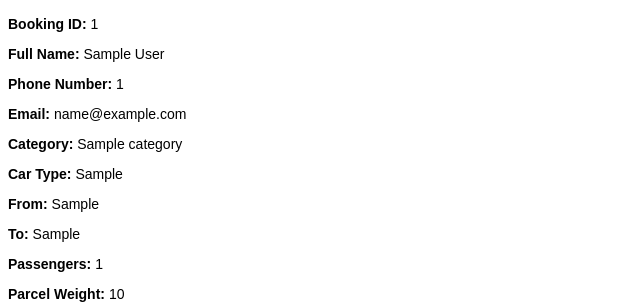
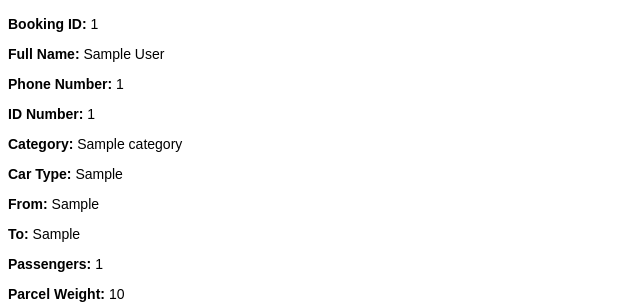
Before and after one commit to Ruto7708/pronghorns-travels, a Django app: template booking/templates/receipt_template.html in a window 1280 px wide. Shown: the part 176-482 px from the top of the page, without its empty margins (0-640 px from the left). Run offline with Django 5.2, Linux system fonts and the light colour scheme; the template is opened without the code that fills it: most values are stand-ins (such as "Sample title", 1, 10 or a date in 2020).

Commit message:
Update receipt_template.html

```diff
--- a/booking/templates/receipt_template.html
+++ b/booking/templates/receipt_template.html
@@ -23,7 +23,8 @@
     <p><strong>Booking ID:</strong> {{ booking.id }}</p>
     <p><strong>Full Name:</strong> {{ booking.full_name }}</p>
     <p><strong>Phone Number:</strong> {{ booking.phone_number }}</p>
-    <p><strong>Email:</strong> {{ booking.email }}</p>
+    <p><strong>ID Number:</strong> {{ booking.id_number }}</p>
+
 
     <p><strong>Category:</strong> {{ booking.category }}</p>
     <p><strong>Car Type:</strong> {{ booking.car_type }}</p>
```
